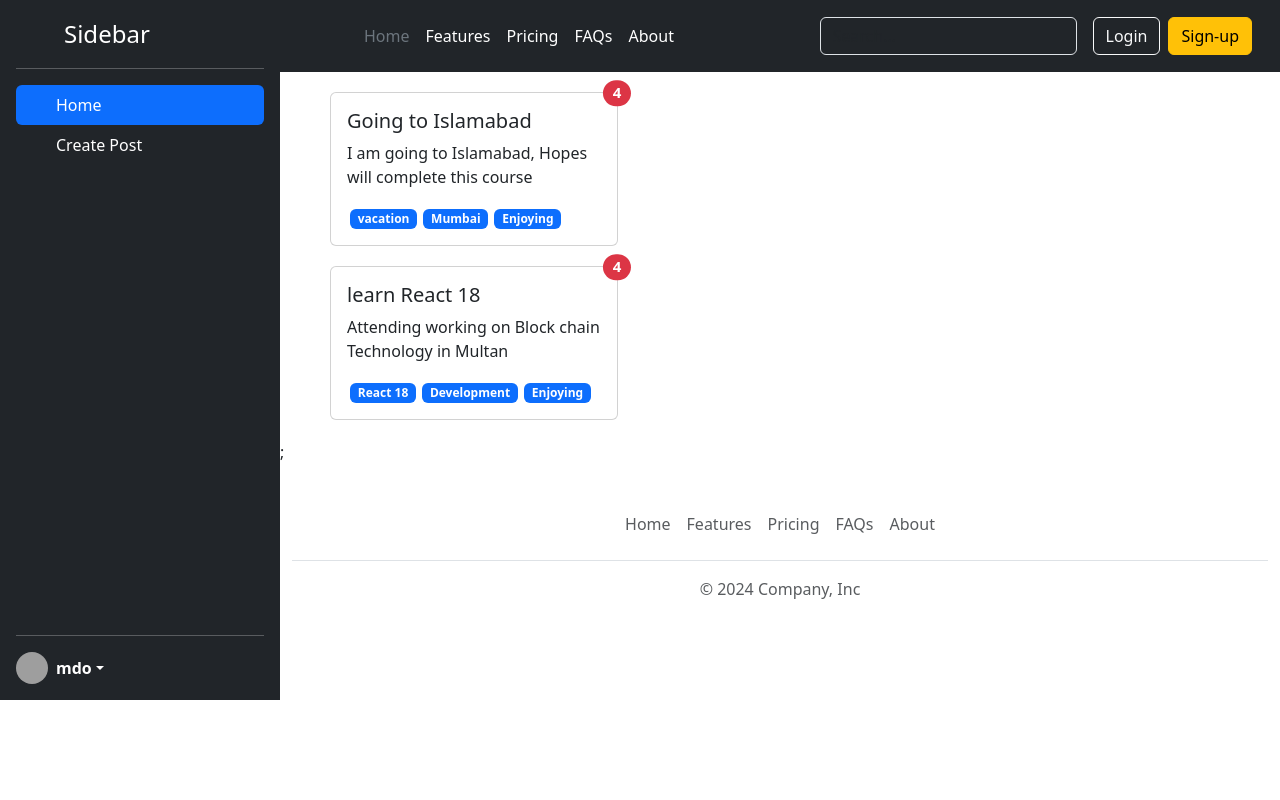
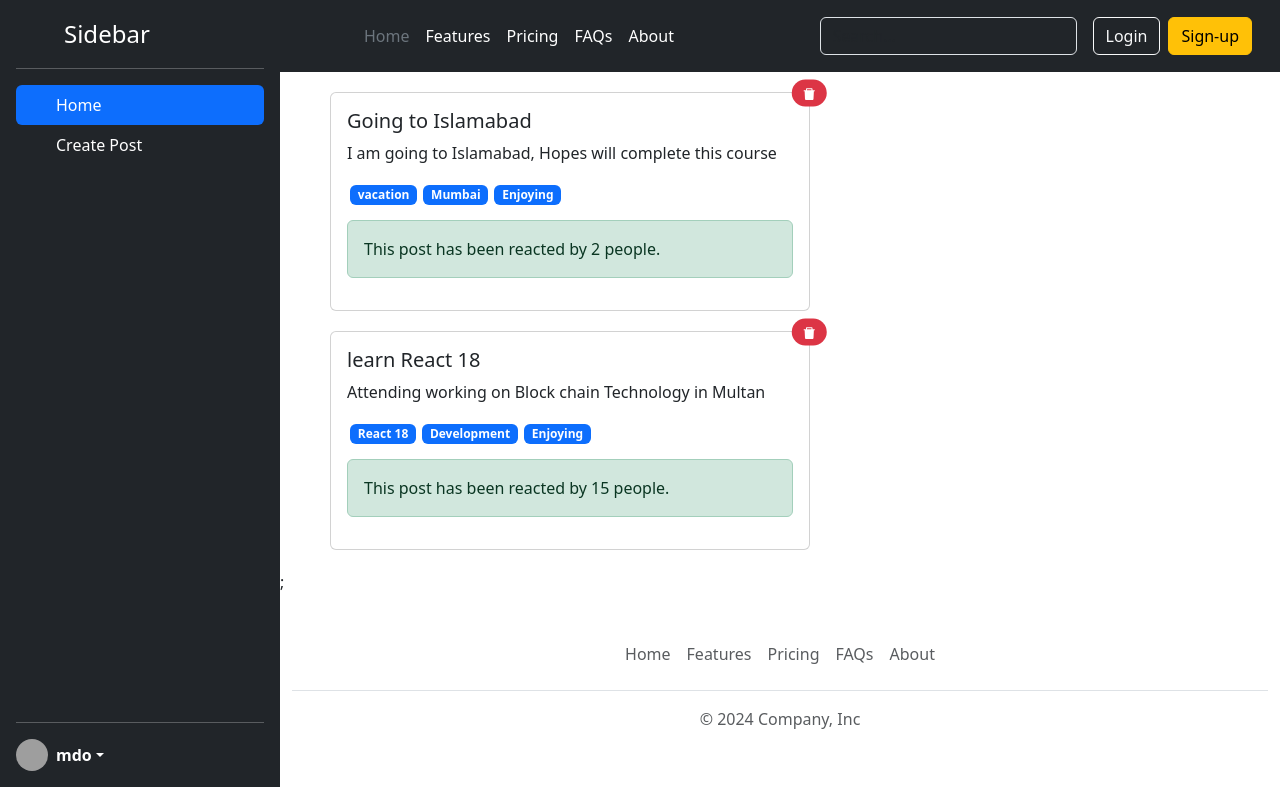
Before and after one commit to yasirse/social-media, a React (Vite) app: page / in a window 1280 px wide. Built offline with nearby package versions, Linux system fonts and the light colour scheme; grey boxes are pictures that could not be loaded.

Commit message:
reducer for post not working

```diff
--- a/package.json
+++ b/package.json
@@ -13,7 +13,7 @@
     "bootstrap": "^5.3.2",
     "react": "^18.3.1",
     "react-dom": "^18.3.1",
-    "react-icon": "^1.0.0"
+    "react-icons": "^5.2.1"
   },
   "devDependencies": {
     "@types/react": "^18.3.3",
--- a/src/App.css
+++ b/src/App.css
@@ -15,3 +15,6 @@
 .hashtag{
     margin: 0px 03px
 }
+.reactions{
+    margin: 15px 0 0 0;
+}
--- a/src/components/Post.jsx
+++ b/src/components/Post.jsx
@@ -1,10 +1,20 @@
+import { AiFillDelete } from "react-icons/ai";
+import { useContext } from "react";
+import {PostList} from "../store/post-list-store"
 const Post=({post})=>{
+  //console.log(PostList);
+  const {deletePost}=useContext(PostList);
     return (
-    <div className="card post-card" style={{width: "18rem"}}>
+    <div className="card post-card" style={{width: "30rem"}}>
         <div className="card-body">
-          <h5 className="card-title">{post.title}<span className="position-absolute top-0 start-100 translate-middle badge rounded-pill bg-danger">4</span></h5>
+          <h5 className="card-title">{post.title}
+            <span className="position-absolute top-0 start-100 translate-middle badge rounded-pill bg-danger" onClick={()=>deletePost(post.id)}>
+          <AiFillDelete /></span></h5>
           <p className="card-text">{post.body}</p>
           {post.tags.map((tag)=>(<span key={tag} className="badge text-bg-primary hashtag">{tag}</span>))}
+          <div className="alert alert-success reactions" role="alert">
+            This post has been reacted by {post.reactions} people.
+          </div>
         </div>
       </div>);
 };
--- a/src/store/post-list-store.jsx
+++ b/src/store/post-list-store.jsx
@@ -5,13 +5,26 @@ export const PostList=createContext({postList:[],addPost:()=>{},deletePost:()=>{
 
 const postListReducer=(currPostList,action)=>
 {
-    return currPostList;
+    const newPostList= currPostList;
+    if(action.type==="DELETE_POST")
+        {
+            newPostList=currPostList.filter(post=>post.id!==action.payload.postId);
+        }
 }
 const PostListProvider=({children})=>{
     const {postList,dispatchPostList}=useReducer(postListReducer,DEFAULT_POST_LIST);
 
     const addPost=()=>{ }
-    const deletePost=()=>{  }
+
+    const deletePost=(postId)=>{
+
+        console.log('In delete post store'+postId);
+       dispatchPostList({
+        type:"DELETE_POST",
+        payload:{postId}
+       });
+    };
+
 
     return(
     <PostList.Provider value={{postList:DEFAULT_POST_LIST,addPost,deletePost}}>{children}
```
Also changed, not shown: src/store/post-list-store2.jsx (added), 1 other file (tests, documents, lock files or other folders).
